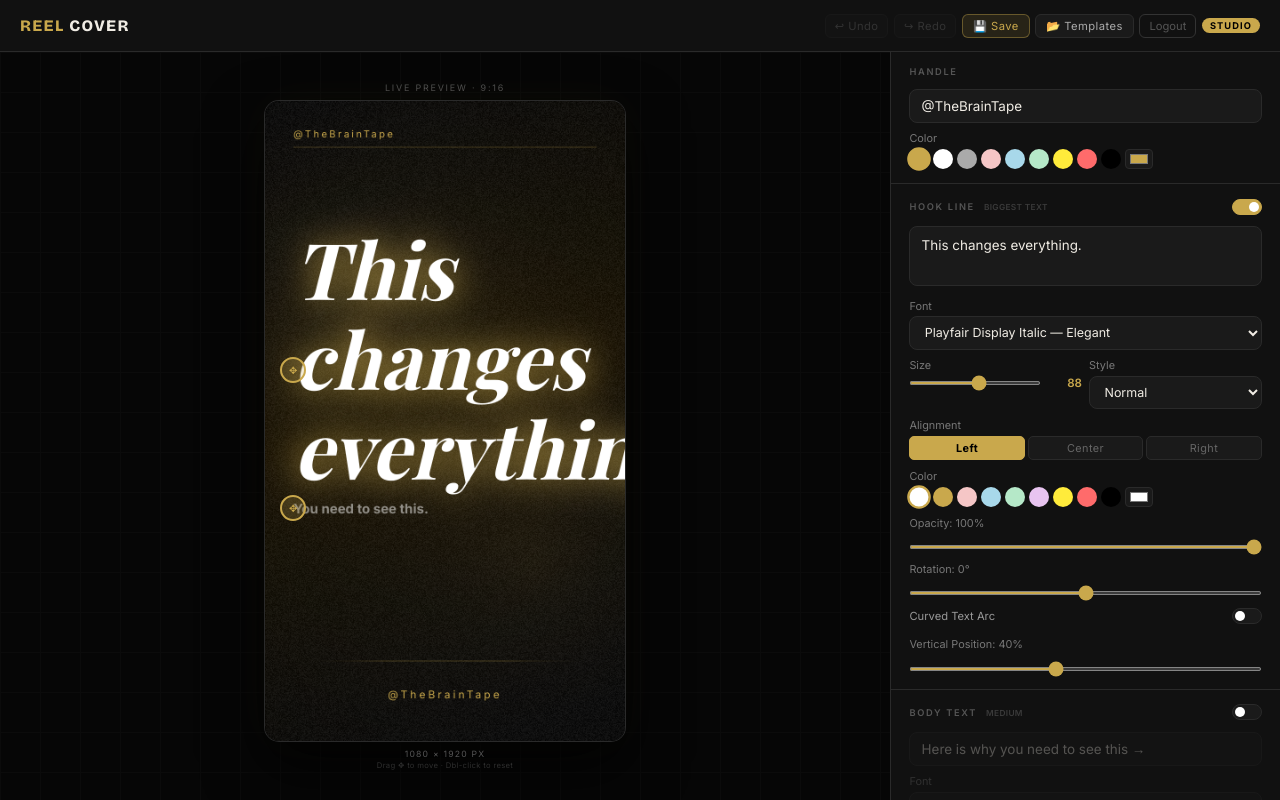
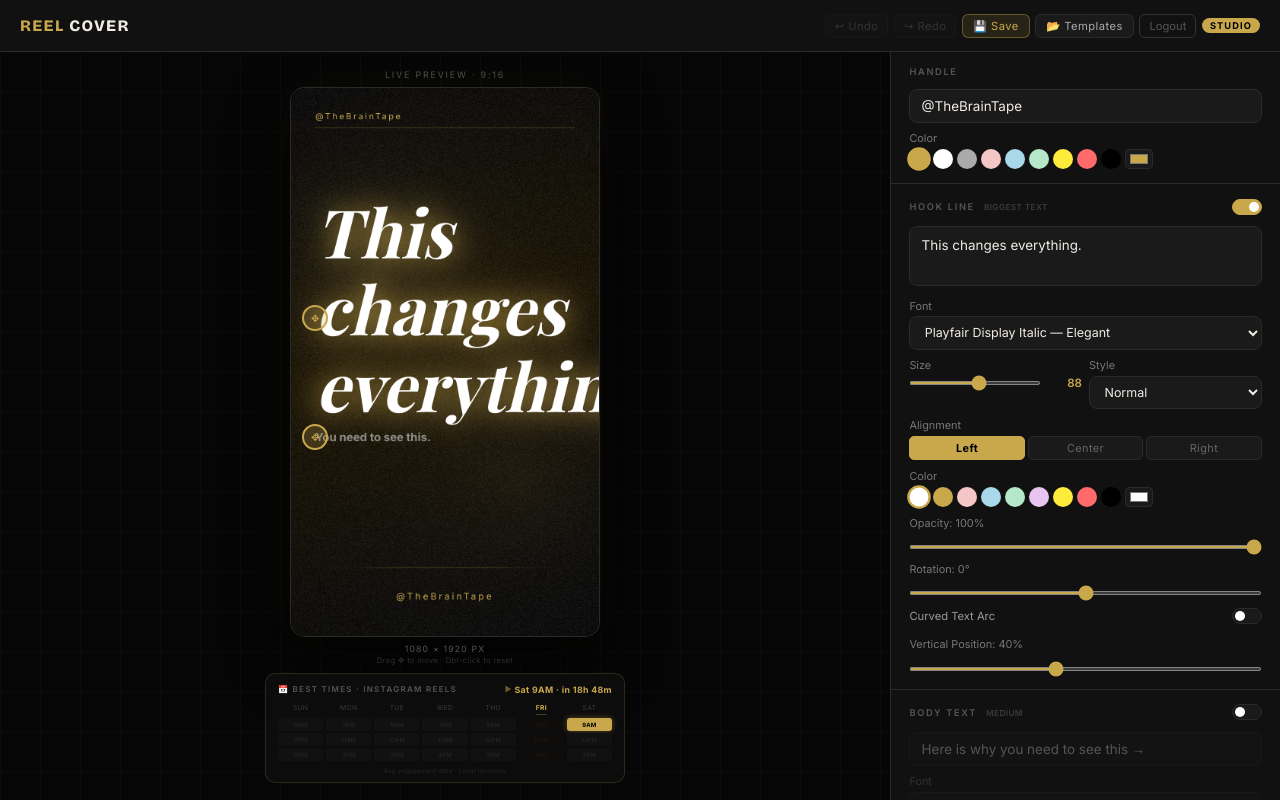
Before and after one commit to dailyvibeeverything-bit/X, a Next.js app: page /studio in a window 1280 px wide. Built offline with nearby package versions, Linux system fonts and the light colour scheme; a web font is replaced by a local one.

Commit message:
Update studio.js

```diff
--- a/pages/studio.js
+++ b/pages/studio.js
@@ -1,6 +1,107 @@
 import { useState, useEffect, useRef } from 'react';
 import Head from 'next/head';
 import { useRouter } from 'next/router';
+
+// ─── BEST TIMES WIDGET ───────────────────────────────────────────────────────
+function BestTimesWidget() {
+  const BEST_TIMES = [
+    { day: 'Sun', hours: [8, 14, 18] },
+    { day: 'Mon', hours: [7, 11, 15] },
+    { day: 'Tue', hours: [6, 10, 14] },
+    { day: 'Wed', hours: [7, 11, 16] },
+    { day: 'Thu', hours: [8, 12, 17] },
+    { day: 'Fri', hours: [7, 11, 13] },
+    { day: 'Sat', hours: [9, 12, 17] },
+  ];
+
+  const [now, setNow] = useState(new Date());
+
+  useEffect(() => {
+    const t = setInterval(() => setNow(new Date()), 30000);
+    return () => clearInterval(t);
+  }, []);
+
+  const todayIdx = now.getDay();
+  const curH = now.getHours() + now.getMinutes() / 60;
+
+  function fmt(h) {
+    return `${h % 12 || 12}${h >= 12 ? 'PM' : 'AM'}`;
+  }
+
+  // Find the very next best slot across days
+  let nextSlot = null;
+  for (let d = 0; d < 7; d++) {
+    const di = (todayIdx + d) % 7;
+    const upcoming = BEST_TIMES[di].hours.filter(h => d > 0 || h > curH);
+    if (upcoming.length) { nextSlot = { dayIdx: di, hour: upcoming[0] }; break; }
+  }
+
+  function countdown(dayIdx, hour) {
+    const target = new Date(now);
+    const daysAhead = (dayIdx - todayIdx + 7) % 7;
+    target.setDate(target.getDate() + daysAhead);
+    target.setHours(hour, 0, 0, 0);
+    if (target <= now) target.setDate(target.getDate() + 7);
+    const diff = target - now;
+    const h = Math.floor(diff / 3600000);
+    const m = Math.floor((diff % 3600000) / 60000);
+    if (h >= 24) return `${Math.floor(h / 24)}d ${h % 24}h`;
+    if (h === 0) return `${m}m`;
+    return `${h}h ${m}m`;
+  }
+
+  const isNext     = (di, h) => nextSlot && nextSlot.dayIdx === di && nextSlot.hour === h;
+  const isUpcoming = (di, h) => di === todayIdx && h > curH;
+  const isPast     = (di, h) => di === todayIdx && h <= curH;
+
+  const nextLabel = nextSlot
+    ? (nextSlot.dayIdx === todayIdx ? '' : BEST_TIMES[nextSlot.dayIdx].day + ' ') +
+      fmt(nextSlot.hour) + ' · in ' + countdown(nextSlot.dayIdx, nextSlot.hour)
+    : null;
+
+  return (
+    <div className="best-times-wrap">
+      {/* Header row */}
+      <div className="bt-header">
+        <span className="bt-title">📅 Best Times · Instagram Reels</span>
+        {nextLabel && (
+          <span className="bt-next">
+            <span className="bt-next-pin">▶</span> {nextLabel}
+          </span>
+        )}
+      </div>
+
+      {/* Day columns */}
+      <div className="bt-grid">
+        {BEST_TIMES.map((dayObj, di) => (
+          <div key={di} className={`bt-col${di === todayIdx ? ' bt-today' : ''}`}>
+            <span className="bt-day-name">{dayObj.day}</span>
+            {dayObj.hours.map(h => {
+              const next     = isNext(di, h);
+              const upcoming = isUpcoming(di, h);
+              const past     = isPast(di, h);
+              let cls = 'bt-slot';
+              if (next)     cls += ' bt-slot-next';
+              else if (upcoming) cls += ' bt-slot-upcoming';
+              else if (past)     cls += ' bt-slot-past';
+              else if (di !== todayIdx) cls += ' bt-slot-other';
+              return (
+                <div key={h} className={cls} title={next ? `Next best time · in ${countdown(di, h)}` : ''}>
+                  {fmt(h)}
+                  {next && <span className="bt-pulse" />}
+                </div>
+              );
+            })}
+          </div>
+        ))}
+      </div>
+
+      <p className="bt-footnote">Avg engagement data · Local timezone</p>
+    </div>
+  );
+}
+
+// ─────────────────────────────────────────────────────────────────────────────
 
 export default function Studio() {
   const router = useRouter();
@@ -719,7 +820,7 @@ export default function Studio() {
           display: grid;
           grid-template-columns: 1fr 390px;
           flex: 1;
-          min-height: 0;       /* critical — lets grid shrink inside flex */
+          min-height: 0;
           overflow: hidden;
         }
 
@@ -732,7 +833,7 @@ export default function Studio() {
           gap: 0.5rem;
           padding: 1rem 1.25rem;
           background: #060606;
-          overflow: hidden;   /* never let canvas bleed */
+          overflow: hidden;
           position: relative;
           min-width: 0;
         }
@@ -754,7 +855,6 @@ export default function Studio() {
           text-transform: uppercase; position: relative; z-index: 1;
         }
 
-        /* Canvas wrapper — drives sizing */
         .canvas-wrap {
           position: relative;
           z-index: 1;
@@ -763,8 +863,7 @@ export default function Studio() {
           box-shadow: 0 0 0 1px var(--border), 0 24px 60px rgba(0,0,0,.85), 0 0 48px rgba(201,168,76,.05);
           animation: floatIn .5s cubic-bezier(.16,1,.3,1) both;
           user-select: none;
-          /* Key: let height drive everything, width follows 9:16 ratio */
-          height: min(calc(100vh - var(--header-h) - 96px), 640px);
+          height: min(calc(100vh - var(--header-h) - 200px), 580px);
           aspect-ratio: 405 / 720;
           flex-shrink: 0;
         }
@@ -805,13 +904,89 @@ export default function Studio() {
         .preview-dims { font-size: 0.54rem; letter-spacing: 0.14em; color: var(--muted); text-transform: uppercase; }
         .preview-hint { font-size: 0.48rem; color: #2e2e2e; letter-spacing: 0.04em; text-align: center; }
 
-        /* ── RIGHT: CONTROLS (always scrollable) ── */
+        /* ── BEST TIMES WIDGET ── */
+        .best-times-wrap {
+          position: relative; z-index: 1;
+          width: 100%;
+          max-width: 360px;
+          background: rgba(13,13,13,0.95);
+          border: 1px solid rgba(201,168,76,0.18);
+          border-radius: 10px;
+          padding: 0.6rem 0.75rem 0.5rem;
+          backdrop-filter: blur(8px);
+          flex-shrink: 0;
+        }
+        .bt-header {
+          display: flex; align-items: center; justify-content: space-between;
+          margin-bottom: 0.5rem; gap: 0.5rem; flex-wrap: wrap;
+        }
+        .bt-title {
+          font-size: 0.5rem; letter-spacing: 0.16em; color: #555;
+          text-transform: uppercase; font-weight: 600; white-space: nowrap;
+        }
+        .bt-next {
+          font-size: 0.55rem; color: var(--accent); font-weight: 700;
+          letter-spacing: 0.04em; white-space: nowrap; display: flex; align-items: center; gap: 3px;
+        }
+        .bt-next-pin {
+          font-size: 0.44rem; opacity: 0.7;
+          animation: btPin 1.8s ease-in-out infinite;
+        }
+        @keyframes btPin { 0%,100%{opacity:.5} 50%{opacity:1} }
+        .bt-grid {
+          display: grid;
+          grid-template-columns: repeat(7, 1fr);
+          gap: 3px;
+        }
+        .bt-col {
+          display: flex; flex-direction: column; align-items: center; gap: 2px;
+        }
+        .bt-day-name {
+          font-size: 0.42rem; letter-spacing: 0.05em; text-transform: uppercase;
+          color: #3a3a3a; font-weight: 400; margin-bottom: 1px; padding-bottom: 2px;
+          border-bottom: 1px solid transparent; white-space: nowrap;
+        }
+        .bt-col.bt-today .bt-day-name {
+          color: var(--accent); font-weight: 700;
+          border-bottom-color: rgba(201,168,76,0.3);
+        }
+        .bt-slot {
+          width: 100%; padding: 3px 1px; border-radius: 3px;
+          text-align: center; font-size: 0.37rem;
+          letter-spacing: 0.02em; white-space: nowrap;
+          font-weight: 400; transition: all .25s; position: relative;
+          background: #141414; color: #2e2e2e;
+        }
+        .bt-slot-other {
+          background: #111; color: #2a2a2a;
+        }
+        .bt-slot-past {
+          background: rgba(201,168,76,0.03); color: #2a2a2a; opacity: 0.4;
+        }
+        .bt-slot-upcoming {
+          background: rgba(201,168,76,0.12); color: #a07830;
+          border: 1px solid rgba(201,168,76,0.2);
+        }
+        .bt-slot-next {
+          background: var(--accent); color: #000; font-weight: 700;
+          box-shadow: 0 0 8px rgba(201,168,76,0.45);
+          animation: btNext 2.2s ease-in-out infinite;
+        }
+        @keyframes btNext {
+          0%,100% { box-shadow: 0 0 6px rgba(201,168,76,0.4); }
+          50%      { box-shadow: 0 0 14px rgba(201,168,76,0.7); }
+        }
+        .bt-footnote {
+          font-size: 0.38rem; color: #282828; letter-spacing: 0.05em;
+          margin-top: 0.4rem; text-align: center;
+        }
+
+        /* ── RIGHT: CONTROLS ── */
         .controls {
           background: var(--surface);
           border-left: 1px solid var(--border);
           overflow-y: auto;
           overflow-x: hidden;
-          /* Fill the grid row exactly — no shrink, no grow beyond column */
           height: 100%;
           min-height: 0;
           display: flex;
@@ -970,7 +1145,6 @@ export default function Studio() {
             overflow: visible;
           }
 
-          /* Sticky preview at top */
           .preview-area {
             position: sticky;
             top: 0;
@@ -978,7 +1152,7 @@ export default function Studio() {
             background: #060606;
             padding: 0.6rem 0.75rem;
             border-bottom: 1px solid var(--border);
-            flex-direction: row;           /* row: label | canvas | meta */
+            flex-direction: row;
             justify-content: center;
             align-items: center;
             gap: 0.75rem;
@@ -995,7 +1169,9 @@ export default function Studio() {
           .preview-dims { font-size: 0.48rem; }
           .preview-hint { font-size: 0.42rem; color: #2a2a2a; text-align: left; }
 
-          /* Controls: natural scroll with page */
+          /* Hide best times on mobile (not enough space in row layout) */
+          .best-times-wrap { display: none; }
+
           .controls {
             height: auto;
             overflow-y: visible;
@@ -1018,7 +1194,7 @@ export default function Studio() {
         /* ── TABLET (769px – 1100px) ── */
         @media (min-width: 769px) and (max-width: 1100px) {
           .studio-body { grid-template-columns: 1fr 340px; }
-          .canvas-wrap { height: min(calc(100vh - var(--header-h) - 80px), 560px); }
+          .canvas-wrap { height: min(calc(100vh - var(--header-h) - 200px), 500px); }
         }
       `}</style>
 
@@ -1102,6 +1278,9 @@ export default function Studio() {
               <p className="preview-dims">1080 × 1920 px</p>
               <p className="preview-hint">Drag ✥ to move · Dbl-click to reset</p>
             </div>
+
+            {/* ── BEST TIMES WIDGET ── */}
+            <BestTimesWidget />
           </div>
 
           {/* ── CONTROLS (scrollable) ── */}
```
